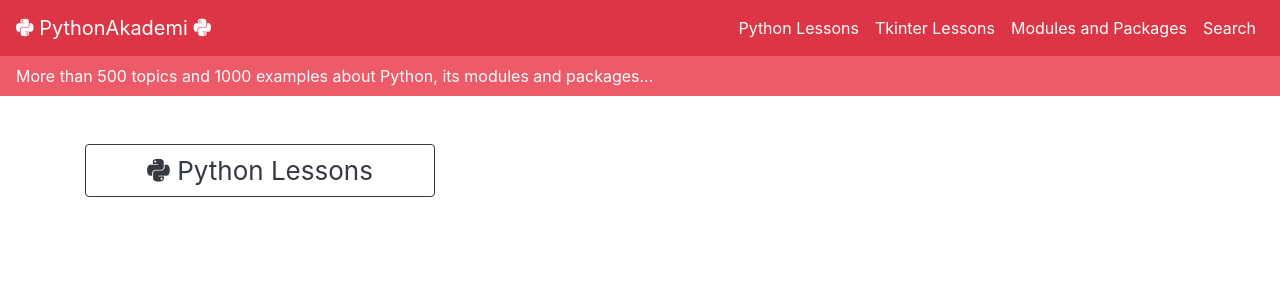
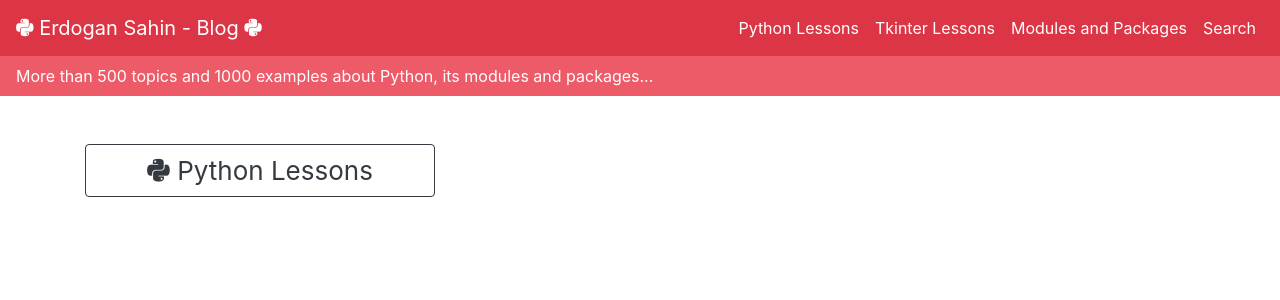
Before and after one commit to kopuskopecik/portfolio-blog, a Django app: page /en/python/ in a window 1280 px wide. Shown: the top 300 px of the page. Run offline with Django 3.2, Linux system fonts and the light colour scheme; data that the repository does not hold is empty; some libraries are stand-ins or nearby versions.

Commit message:
update name of the navbar-title as Erdogan Sahin - blog

```diff
--- a/backend/templates/ingilizce/navbar.html
+++ b/backend/templates/ingilizce/navbar.html
@@ -1,7 +1,7 @@
 <nav class="navbar navbar-expand-lg navbar-dark bg-danger">
   <a class="navbar-brand" href="{% url 'ingilizce:ing-home' %}">
   <i class="fab fa-python"></i>
-	PythonAkademi
+	Erdogan Sahin - Blog
   <i class="fab fa-python"></i>
   </a>
   <button class="navbar-toggler" type="button" data-toggle="collapse" data-target="#navbarTogglerDemo03" aria-controls="navbarSupportedContent" aria-expanded="false" aria-label="Toggle navigation">
```
